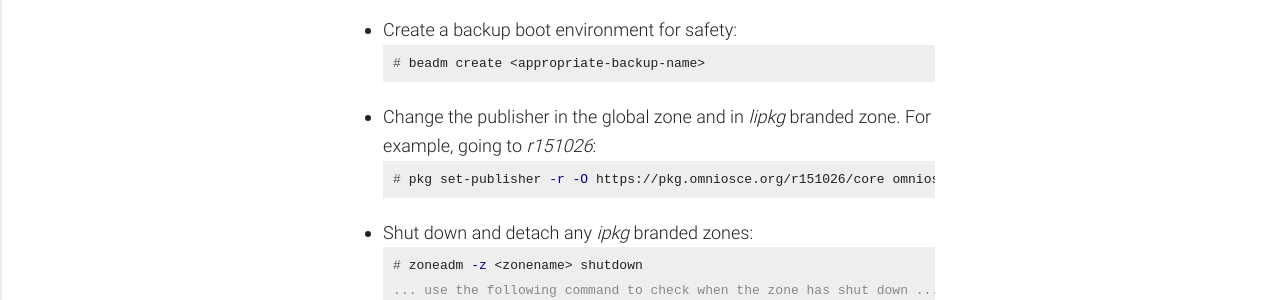
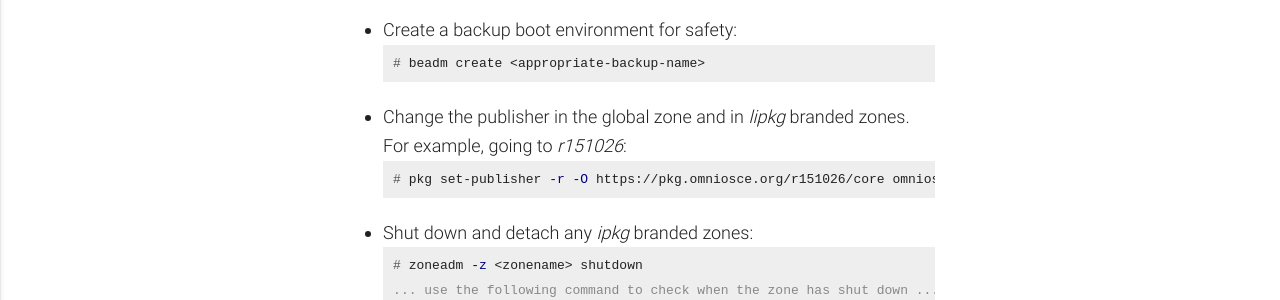
Before and after one commit to omniosorg/omniosorg.github.io, a Jekyll site: the page built from upgrade.md, in a window 1280 px wide and 900 px high, scrolled down 927 px. Shown: the part 154-454 px from the top of the window. Built offline with Jekyll 4.4.1, drawn with Linux system fonts in a browser that asks for light colours.

Commit message:
missing s

````diff
--- a/upgrade.md
+++ b/upgrade.md
@@ -43,7 +43,7 @@ SHA1 Fingerprint=8D:CD:F9:D0:76:CD:AF:C1:62:AF:89:51:AF:8A:0E:35:24:4C:66:6D
   # beadm create <appropriate-backup-name>
   ```
 
-* Change the publisher in the global zone and in _lipkg_ branded zone.
+* Change the publisher in the global zone and in _lipkg_ branded zones.
   For example, going to _{{site.omnios_stable}}_:
   ```terminal
   # pkg set-publisher -r -O https://pkg.omniosce.org/{{site.omnios_stable}}/core omnios
````
